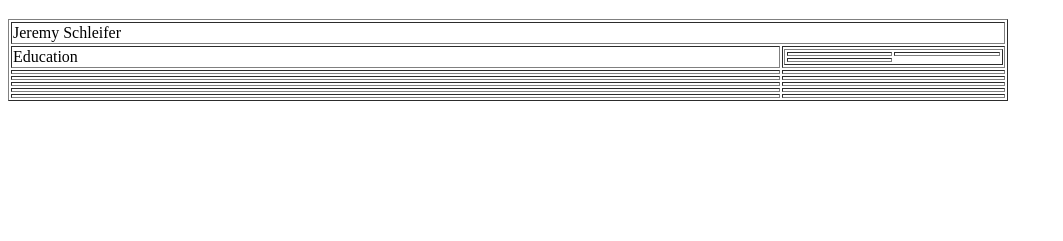
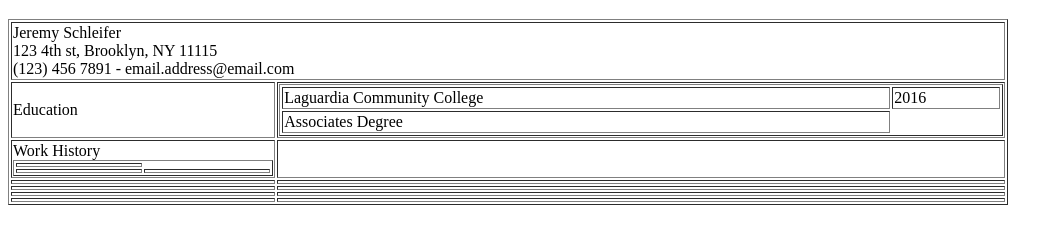
Before and after one commit to jeremyschleifer/personalSite, a plain HTML site: page bio.html in a window 1280 px wide. Shown: the part 123-364 px from the top of the page, without its empty margins (0-1063 px from the left). Drawn offline with Linux system fonts and the light colour scheme.

Commit message:
work in progress

```diff
--- a/bio.html
+++ b/bio.html
@@ -19,6 +19,11 @@
 					<tr>
 						<td colspan="2">
 							<hl>Jeremy Schleifer</hl>
+							<br/>
+
+							123 4th st, Brooklyn, NY 11115
+							<br/>
+							(123) 456 7891 - email.address@email.com
 
 						</td>
 
@@ -30,19 +35,33 @@
 						<td>
 							<table border="1" width="100%">
 								<tr>
-									<td></td>
+									<td> Laguardia Community College
+									</td>
+									<td> 2016 </td>
+								</tr>
+								<tr>
+									<td colspan="1"> Associates Degree </td>
+								</tr>
+							</table>
+
+
+					<tr>
+						<td> Work History
+							<table border="1" width="100%">
+								<tr>
 									<td></td>
 								</tr>
 								<tr>
-									<td colspan="1"></td>
+									<td>
+
+									</td>
+									<td>
+
+									</td>
 								</tr>
 							</table>
 						</td>
-					</tr>
-					<tr>
-						<td>
 
-						</td>
 						<td>
 
 						</td>
```
Also changed, not shown: index.html (+1 -1 lines).
